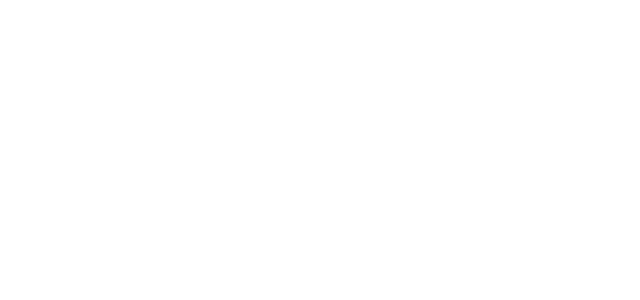
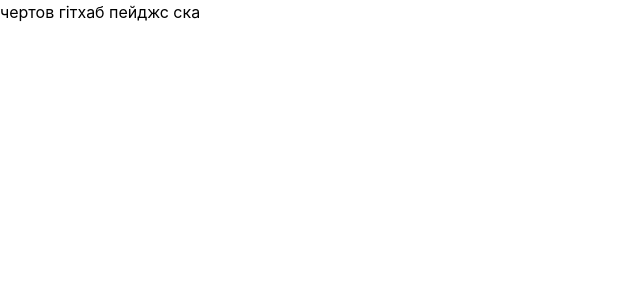
Before and after one commit to cyanidium1/nova-poshta-app, a React (Create React App) app: page / in a window 1280 px wide. Shown: the top 300 px of the page, without its empty margins (0-640 px from the left). Built offline with nearby package versions, Linux system fonts and the light colour scheme.

Commit message:
Update index.js

```diff
--- a/src/index.js
+++ b/src/index.js
@@ -7,8 +7,9 @@
 const root = ReactDOM.createRoot(document.getElementById("root"));
 root.render(
   <React.StrictMode>
-    <BrowserRouter basename="/nova-poshta-app">
+    {/* <BrowserRouter basename="/nova-poshta-app">
       <App />
-    </BrowserRouter>
+    </BrowserRouter> */}
+    <div>чертов гітхаб пейджс ска</div>
   </React.StrictMode>
 );
```
